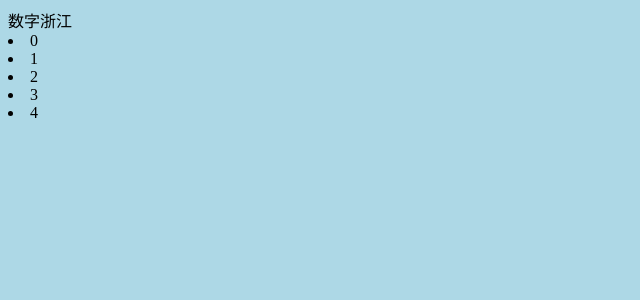
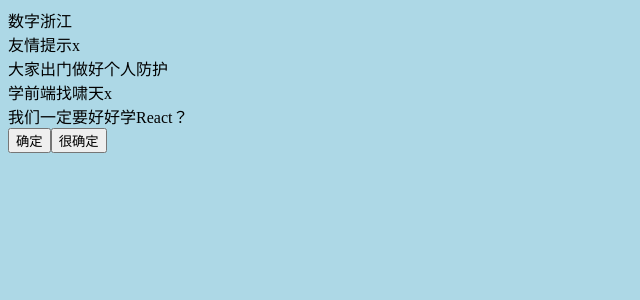
Before and after one commit to coderzmy01/complete_react_guide, a React app: page / in a window 1280 px wide. Shown: the top 300 px of the page, without its empty margins (0-640 px from the left). Built offline with nearby package versions, Linux system fonts and the light colour scheme.

Commit message:
函数式组件的使用

```diff
--- a/package.json
+++ b/package.json
@@ -42,6 +42,7 @@
     "postcss-normalize": "^10.0.1",
     "postcss-preset-env": "^7.0.1",
     "prompts": "^2.4.2",
+    "prop-types": "^15.8.1",
     "react": "^18.2.0",
     "react-app-polyfill": "^3.0.0",
     "react-dev-utils": "^12.0.1",
--- /dev/null
+++ b/src/components/Dialog.jsx
@@ -0,0 +1,19 @@
+import React from 'react';
+
+export default function Dialog(props) {
+  let { content, title, children } = props;
+  children = React.Children.toArray(children);
+  return (
+    <div className="dialog-box">
+      <div className="header">
+        <span>{title}</span>
+        <span>x</span>
+      </div>
+      <div className="main">{content}</div>
+      <div className="footer">{children}</div>
+    </div>
+  );
+}
+Dialog.defaultProps = {
+  title: '学前端找啸天',
+};
--- a/src/index.jsx
+++ b/src/index.jsx
@@ -1,15 +1,18 @@
 import React from 'react';
 import ReactDOM from 'react-dom/client';
 import '@/index.less';
-import { DemoOne } from './views/DemoOne';
+import { Demo } from './views/DemoOne';
+import Dialog from './components/Dialog';
 const root = ReactDOM.createRoot(document.getElementById('root'));
 
 root.render(
   <React.StrictMode>
     <div>数字浙江</div>
-    {new Array(5).fill(null).map((_, index) => {
-      return <li>{index}</li>;
-    })}
+    <Dialog title="友情提示" content="大家出门做好个人防护" />
+    <Dialog content="我们一定要好好学React？">
+      <button>确定</button>
+      <button>很确定</button>
+    </Dialog>
   </React.StrictMode>
 );
 
--- /dev/null
+++ b/src/views/DemoOne.jsx
@@ -0,0 +1,21 @@
+import React from 'react';
+export const Demo = function Demo(props) {
+  // console.log(props)
+  let { children } = props;
+  // 可以基于React.Children对象中提供的方法，对props.children做处理
+  children = React.Children.toArray(children);
+  const headerSlot = children.filter(child => {
+    return child.props?.slot === 'header';
+  });
+  const footerSlot = children.filter(child => {
+    return child.props?.slot === 'footer';
+  });
+  console.log(children);
+  return (
+    <div className="demo">
+      {headerSlot}
+      <h2>你好</h2>
+      {footerSlot}
+    </div>
+  );
+};
```
Also changed, not shown: 1 other file (tests, documents, lock files or other folders).
